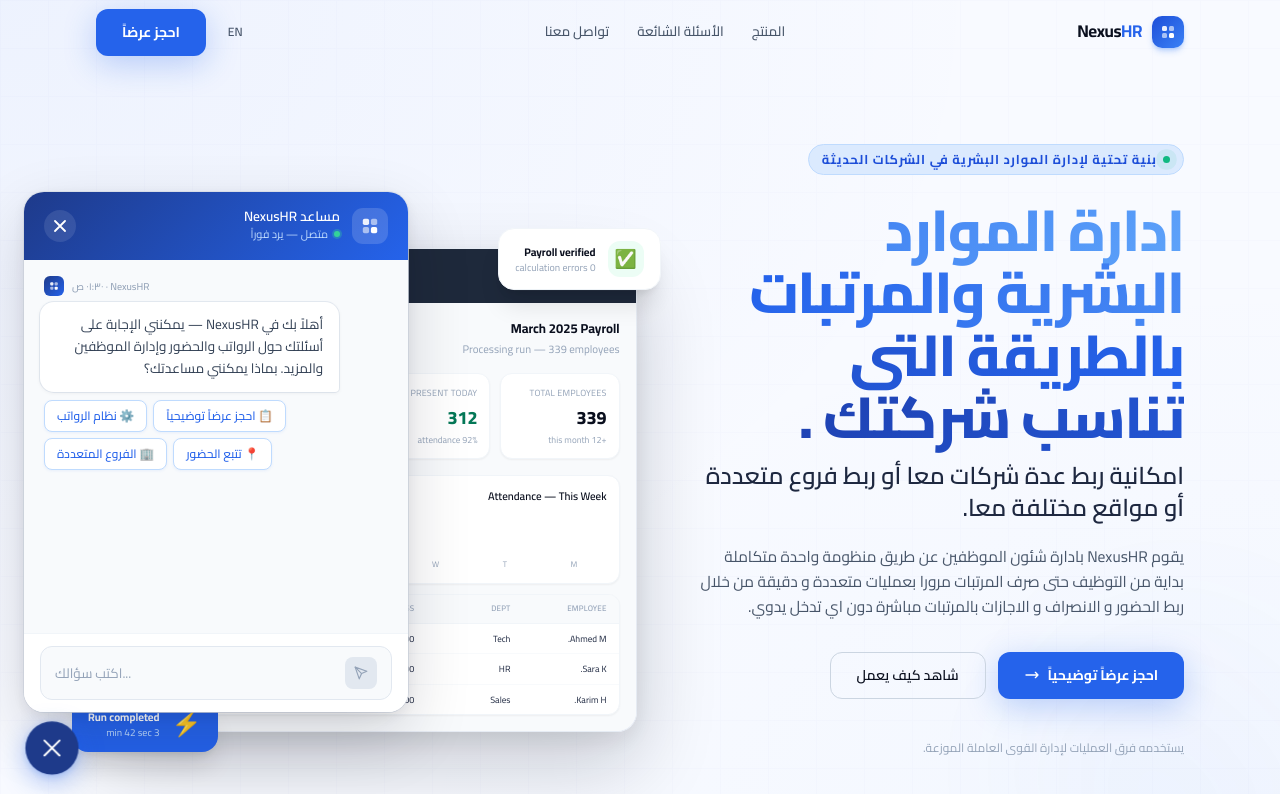
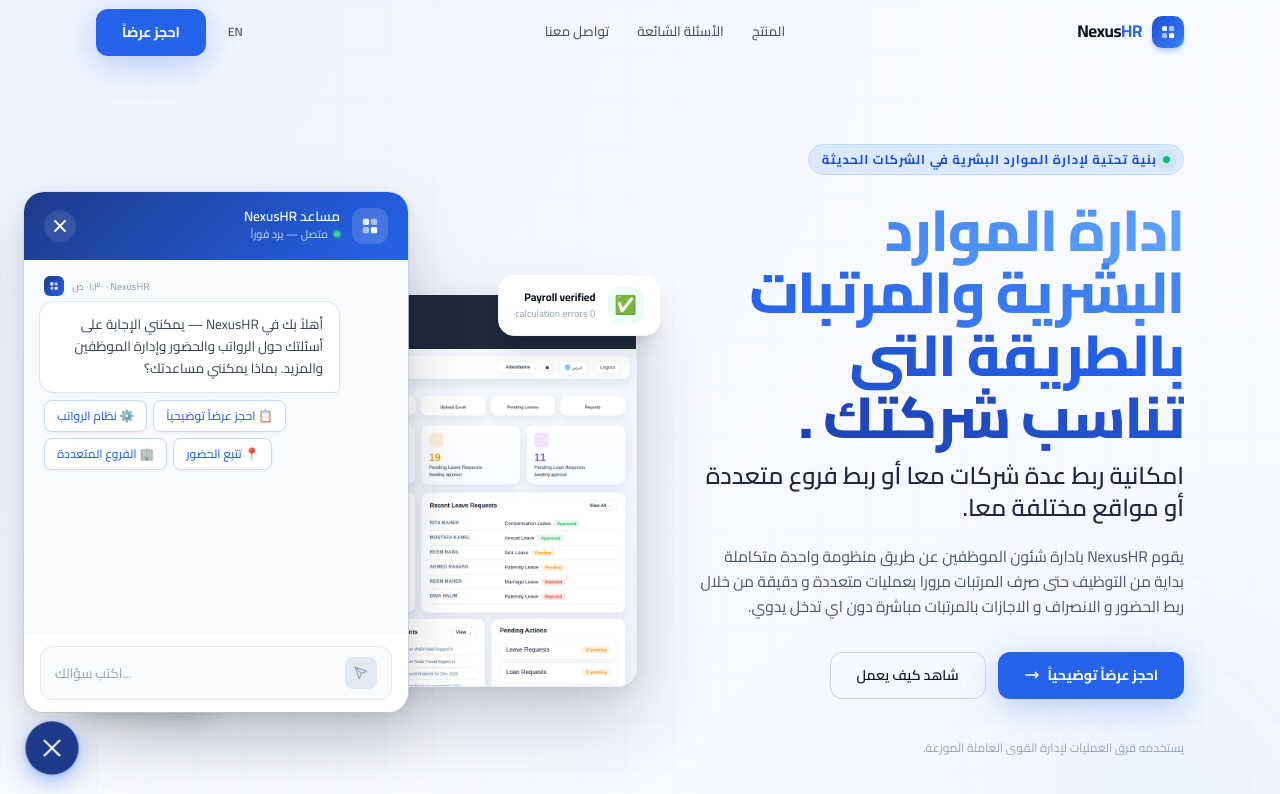
Before and after one commit to Mohamedashraffayad/nexushr, a Next.js app: page / in a window 1280 px wide. Shown: the top 794 px of the page. Built offline with nearby package versions, Linux system fonts and the light colour scheme.

Commit message:
feat: replace hero mockup with real dashboard screenshot

```diff
--- a/src/components/sections/Hero.tsx
+++ b/src/components/sections/Hero.tsx
@@ -86,72 +86,13 @@
                     <span className="text-slate-400 text-[11px] font-mono">app.nexushr.com</span>
                   </div>
                 </div>
-                <div className="bg-[#f8fafc] p-4">
-                  {/* Top bar */}
-                  <div className="flex items-center justify-between mb-4">
-                    <div>
-                      <div className="text-[13px] font-bold text-ink">March 2025 Payroll</div>
-                      <div className="text-[11px] text-ink-faint mt-0.5">Processing run — 339 employees</div>
-                    </div>
-                    <div className="flex items-center gap-1.5 bg-emerald-50 border border-emerald-200 px-3 py-1.5 rounded-full">
-                      <div className="w-1.5 h-1.5 rounded-full bg-emerald-500"/>
-                      <span className="text-[11px] font-semibold text-emerald-700">Verified</span>
-                    </div>
-                  </div>
-
-                  {/* KPI row */}
-                  <div className="grid grid-cols-4 gap-2.5 mb-4">
-                    {[
-                      { l: "Total Employees", v: "339", sub: "+12 this month", c: "text-ink" },
-                      { l: "Present Today", v: "312", sub: "92% attendance", c: "text-emerald-700" },
-                      { l: "On Leave", v: "18", sub: "5 pending approval", c: "text-amber-700" },
-                      { l: "Payroll Ready", v: "98%", sub: "16 flagged items", c: "text-accent" },
-                    ].map((k, i) => (
-                      <div key={i} className="bg-white rounded-xl p-3 border border-slate-100 shadow-sm">
-                        <div className="text-[9px] text-ink-faint uppercase tracking-wide mb-1">{k.l}</div>
-                        <div className={`text-[18px] font-black ${k.c}`}>{k.v}</div>
-                        <div className="text-[9px] text-ink-faint mt-0.5">{k.sub}</div>
-                      </div>
-                    ))}
-                  </div>
-
-                  {/* Attendance chart */}
-                  <div className="bg-white rounded-xl p-3 border border-slate-100 shadow-sm mb-2.5">
-                    <div className="flex justify-between items-center mb-2.5">
-                      <span className="text-[11px] font-semibold text-ink">Attendance — This Week</span>
-                      <span className="text-[10px] text-accent font-medium">View report →</span>
-                    </div>
-                    <div className="flex items-end gap-1 h-14">
-                      {[88, 92, 86, 95, 91, 79, 94].map((v, i) => (
-                        <div key={i} className="flex-1 flex flex-col items-center gap-1">
-                          <div className={`w-full rounded-t-sm transition-all ${i === 6 ? "bg-accent" : "bg-blue-100"}`} style={{height:`${v}%`}}/>
-                          <span className="text-[8px] text-ink-faint">
-                            {["M","T","W","T","F","S","S"][i]}
-                          </span>
-                        </div>
-                      ))}
-                    </div>
-                  </div>
-
-                  {/* Payroll rows */}
-                  <div className="bg-white rounded-xl border border-slate-100 shadow-sm overflow-hidden">
-                    <div className="grid grid-cols-5 px-3 py-2 bg-slate-50 border-b border-slate-100">
-                      {["Employee","Dept","Gross","Deductions","Net"].map(h => (
-                        <div key={h} className="text-[8px] font-semibold text-ink-faint uppercase tracking-wide">{h}</div>
-                      ))}
-                    </div>
-                    {[
-                      ["Ahmed M.","Tech","EGP 15,000","EGP 2,900","EGP 12,100"],
-                      ["Sara K.","HR","EGP 12,500","EGP 2,335","EGP 10,165"],
-                      ["Karim H.","Sales","EGP 11,800","EGP 2,178","EGP 9,622"],
-                    ].map((row, i) => (
-                      <div key={i} className="grid grid-cols-5 px-3 py-2 border-b border-slate-50 last:border-0 hover:bg-slate-50/50">
-                        {row.map((cell, j) => (
-                          <div key={j} className={`text-[9px] ${j === 4 ? "font-bold text-emerald-700" : j === 3 ? "text-red-500" : "text-ink-soft"}`}>{cell}</div>
-                        ))}
-                      </div>
-                    ))}
-                  </div>
+                <div className="bg-[#0b1437]">
+                  <img
+                    src="/features/dashboard.png"
+                    alt="NexusHR Dashboard"
+                    className="w-full h-auto block"
+                    loading="eager"
+                  />
                 </div>
               </div>
 
```
